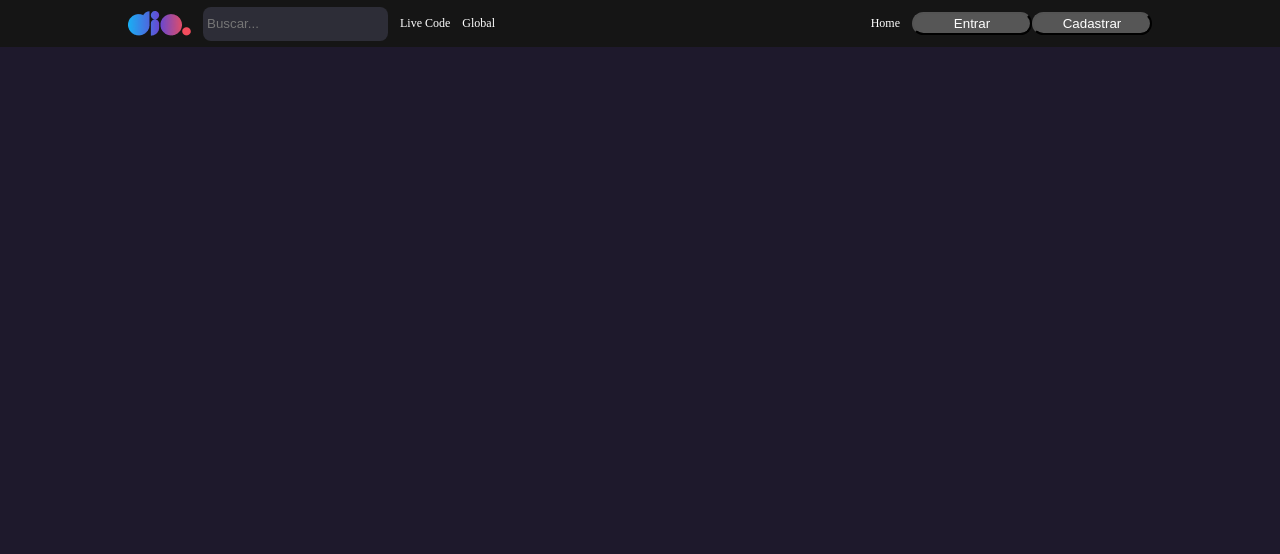
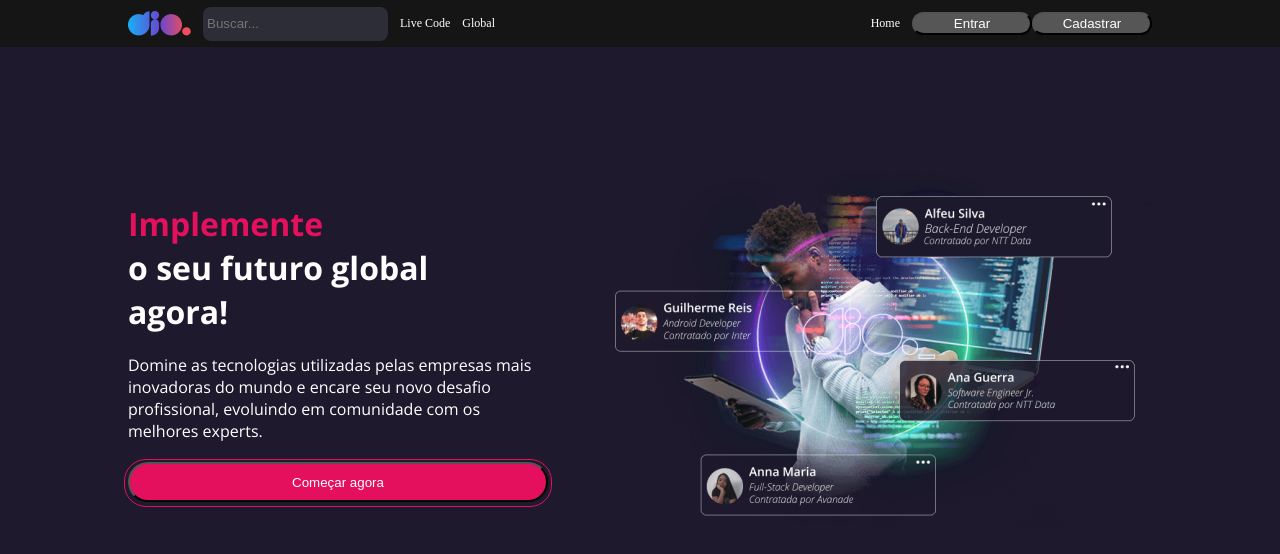
Before and after one commit to dayana-santos/dio-desafio-github-primeiro-repc, a React (Create React App) app in the folder Estudos_React_new/my-app/: page / in a window 1280 px wide. Shown: the top 554 px of the page. Built offline with nearby package versions, Linux system fonts and the light colour scheme.

Commit message:
Ajustes da Homepage

```diff
--- a/Estudos_React_new/my-app/public/index.html
+++ b/Estudos_React_new/my-app/public/index.html
@@ -2,42 +2,25 @@
 <html lang="en">
   <head>
     <meta charset="utf-8" />
-    <link rel="icon" href="%PUBLIC_URL%/favicon.ico" />
     <meta name="viewport" content="width=device-width, initial-scale=1" />
     <meta name="theme-color" content="#000000" />
     <meta
       name="description"
       content="Web site created using create-react-app"
     />
-    <link rel="apple-touch-icon" href="%PUBLIC_URL%/logo192.png" />
-    <!--
-      manifest.json provides metadata used when your web app is installed on a
-      user's mobile device or desktop. See https://developers.google.com/web/fundamentals/web-app-manifest/
-    -->
-    <link rel="manifest" href="%PUBLIC_URL%/manifest.json" />
-    <!--
-      Notice the use of %PUBLIC_URL% in the tags above.
-      It will be replaced with the URL of the `public` folder during the build.
-      Only files inside the `public` folder can be referenced from the HTML.
 
-      Unlike "/favicon.ico" or "favicon.ico", "%PUBLIC_URL%/favicon.ico" will
-      work correctly both with client-side routing and a non-root public URL.
-      Learn how to configure a non-root public URL by running `npm run build`.
-    -->
+    <!-- font Open Sans -->
+
+    <link rel="preconnect" href="https://fonts.googleapis.com">
+    <link rel="preconnect" href="https://fonts.gstatic.com" crossorigin>
+    <link href="https://fonts.googleapis.com/css2?family=Open+Sans:wght@400;500;600;700&display=swap" rel="stylesheet">
+
     <title>React App</title>
+
   </head>
   <body>
     <noscript>You need to enable JavaScript to run this app.</noscript>
     <div id="root"></div>
-    <!--
-      This HTML file is a template.
-      If you open it directly in the browser, you will see an empty page.
 
-      You can add webfonts, meta tags, or analytics to this file.
-      The build step will place the bundled scripts into the <body> tag.
-
-      To begin the development, run `npm start` or `yarn start`.
-      To create a production bundle, use `npm run build` or `yarn build`.
-    -->
   </body>
 </html>
--- a/Estudos_React_new/my-app/src/components/Button/styles.js
+++ b/Estudos_React_new/my-app/src/components/Button/styles.js
@@ -12,12 +12,17 @@
 
   ${({variant})=> variant !== "primary" && css`
     min-width: 167px;
-    height: 33px;
+    height: 40px;
 
     background: #e4105d;
 
+    &:hover {
+      opacity: 0.7;
+      cursor: pointer;
+    }
+
     &::after {
-      content: '',
+      content: '';
       position: absolute;
       border: 1px solid #e4105d;
       top: -5px;
--- a/Estudos_React_new/my-app/src/pages/home/index.jsx
+++ b/Estudos_React_new/my-app/src/pages/home/index.jsx
@@ -3,10 +3,38 @@
 import { Link } from 'react-router-dom';
 import { Button } from '../../components/Button';
 import { Header } from '../../components/Header';
+import bannerImage from "../../assets/banner.png";
+
+import {
+    Container,
+    Title,
+    TitleHighLight,
+    TextContent
+ } from "./styles";
 
 const Home = () => {
     return(<>
             <Header />
+            <Container>
+                <div /* como foi utilizado Display Flex, cada div será uma parte da pág*/>
+                    <Title>
+                        <TitleHighLight>
+                        Implemente
+                        <br />
+                        </TitleHighLight>
+                        o seu futuro global agora!
+                    </Title>
+                    <TextContent>
+                    Domine as tecnologias utilizadas pelas empresas mais inovadoras do mundo e encare seu novo
+                        desafio profissional, evoluindo em comunidade com os melhores experts.
+                    </TextContent>
+                    <Button title='Começar agora' variant='secondary' onClick={ () => null} />
+                </div>
+                <div>
+                    <img src={bannerImage} alt='Imagem principal' />
+
+                </div>
+            </Container>
 
         </>)
 }
--- /dev/null
+++ b/Estudos_React_new/my-app/src/pages/home/styles.js
@@ -0,0 +1,41 @@
+import  styled from 'styled-components';
+
+export const Container = styled.main`
+    width: 100%;
+    max-width: 80%;
+    margin: 0 auto;
+    margin-top: 120px;
+
+    display: flex;
+    flex-direction: row;
+    justify-content: space-between;
+    align-items: center;
+`
+
+export const Title = styled.h2`
+    font-family: 'Open Sans';
+    font-style: normal;
+    font-weight: 700;
+    font-size: 32px;
+    width: 320px;
+    margin-bottom: 20px;
+    line-height: 44px;
+
+    color: #fff;
+`
+
+export const TitleHighLight = styled.span`
+    color: #e4105d;
+`
+export const TextContent = styled.p`
+font-family: 'Open Sans';
+font-style: normal;
+font-weight: 400;
+font-size: 16px;
+width: 420px;
+margin-bottom: 20px;
+line-height: 22px;
+
+color: #fff;
+
+`
```
